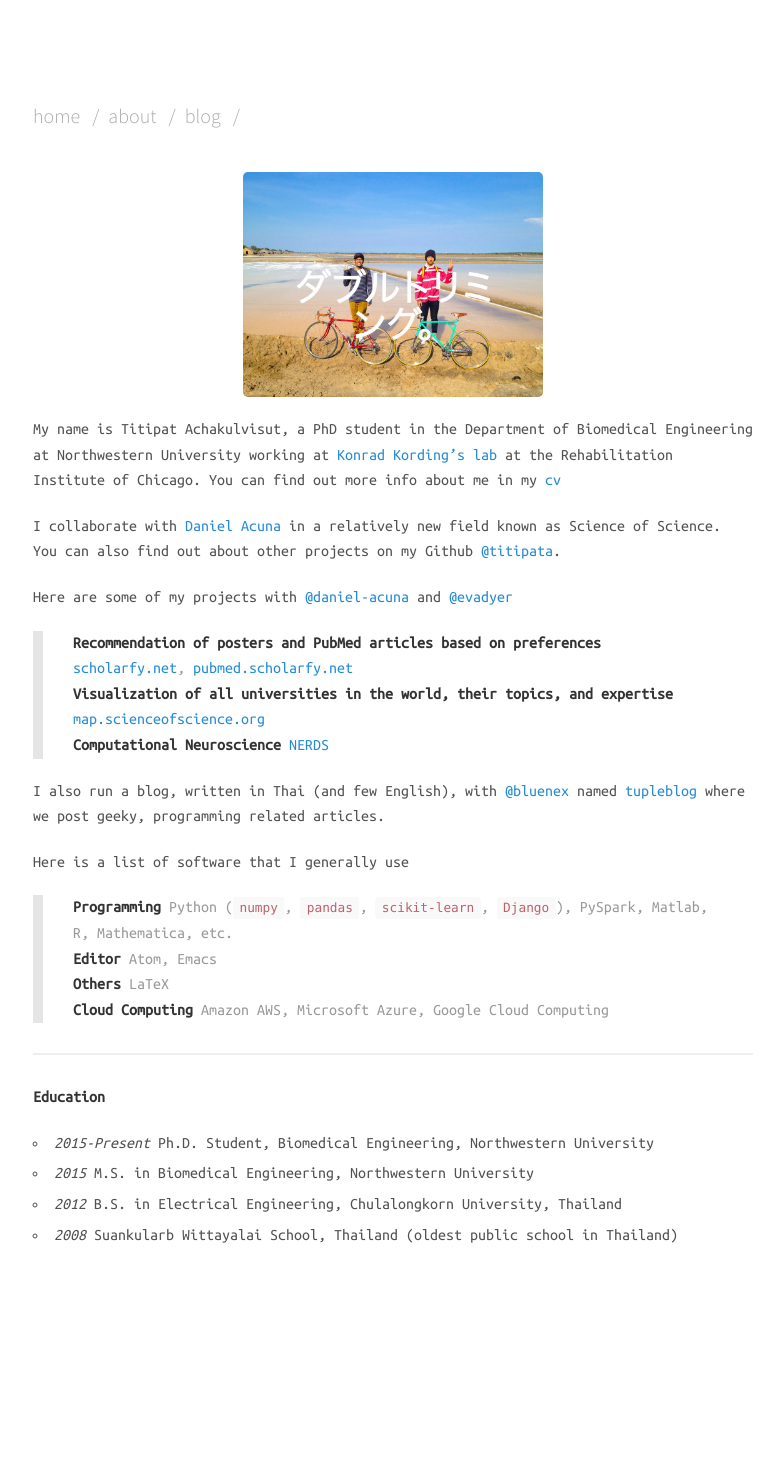
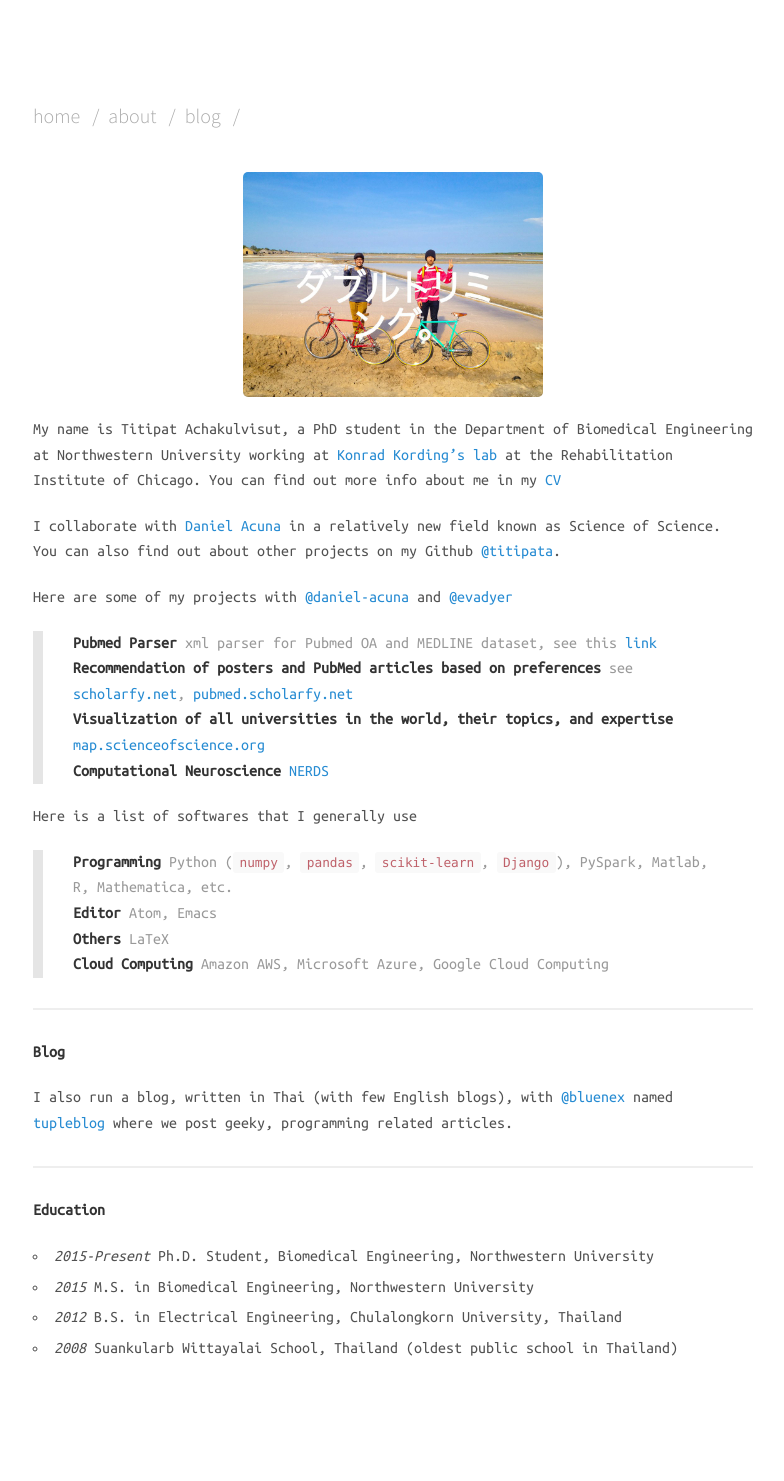
Before and after one commit to titipata/titipata.github.io, a Jekyll site: the page built from about.md, in a window 1280 px wide. Shown: the whole page, without its empty margins (247-1031 px from the left). Built offline with Jekyll 4.4.1, drawn with Linux system fonts in a browser that asks for light colours; nearby versions of some CDN libraries; before the commit the page ends 1368 px from its top, so only the background shows below that.

Commit message:
Update about me page

```diff
--- a/about.md
+++ b/about.md
@@ -5,14 +5,14 @@ permalink: /about/
 
 
 <figure><center>
-  <img width="300" src="/images/titipata.jpg"/>
+  <img width="300" src="/images/titipata.jpg" data-action="zoom"/>
 </center></figure>
 
 
 My name is Titipat Achakulvisut, a PhD student in the Department of Biomedical
 Engineering at Northwestern University working at [Konrad Kording's lab](http://kordinglab.com/)
 at the Rehabilitation Institute of Chicago. You can find out more info about me in my
-[cv](http://titipata.github.io/images/pdf/Titipat_CV.pdf)
+[CV](http://titipata.github.io/images/pdf/Titipat_CV.pdf)
 
 
 I collaborate with [Daniel Acuna](http://www.scienceofscience.org/) in a relatively new field known as Science of Science.
@@ -20,21 +20,29 @@ You can also find out about other projects on my Github [@titipata](https://gith
 
 
 Here are some of my projects with [@daniel-acuna](https://github.com/daniel-acuna) and [@evadyer](https://github.com/evadyer)
-> **Recommendation of posters and PubMed articles based on preferences** [scholarfy.net](http://www.scholarfy.net/), [pubmed.scholarfy.net](http://pubmed.scholarfy.net/) <br>
+
+> **Pubmed Parser** xml parser for Pubmed OA and MEDLINE dataset,
+see this [link](https://github.com/titipata/pubmed_parser)
+> **Recommendation of posters and PubMed articles based on preferences** see
+[scholarfy.net](http://www.scholarfy.net/), [pubmed.scholarfy.net](http://pubmed.scholarfy.net/) <br>
 > **Visualization of all universities in the world, their topics, and expertise** [map.scienceofscience.org](http://map.scienceofscience.org/) <br>
 > **Computational Neuroscience** [NERDS](https://github.com/KordingLab/nerds)
 
 
-I also run a blog, written in Thai (and few English), with [@bluenex](https://github.com/bluenex)
-named [tupleblog](http://tupleblog.github.io/)
-where we post geeky, programming related articles.
+Here is a list of softwares that I generally use
 
-
-Here is a list of software that I generally use
 > **Programming** Python (`numpy`, `pandas`, `scikit-learn`, `Django`), PySpark, Matlab, R, Mathematica, etc. <br>
 > **Editor** Atom, Emacs <br>
 > **Others** LaTeX <br>
 > **Cloud Computing** Amazon AWS, Microsoft Azure, Google Cloud Computing
+
+<hr>
+
+**Blog**
+
+I also run a blog, written in Thai (with few English blogs), with
+[@bluenex](https://github.com/bluenex) named [tupleblog](http://tupleblog.github.io/)
+where we post geeky, programming related articles.
 
 <hr>
 
```
